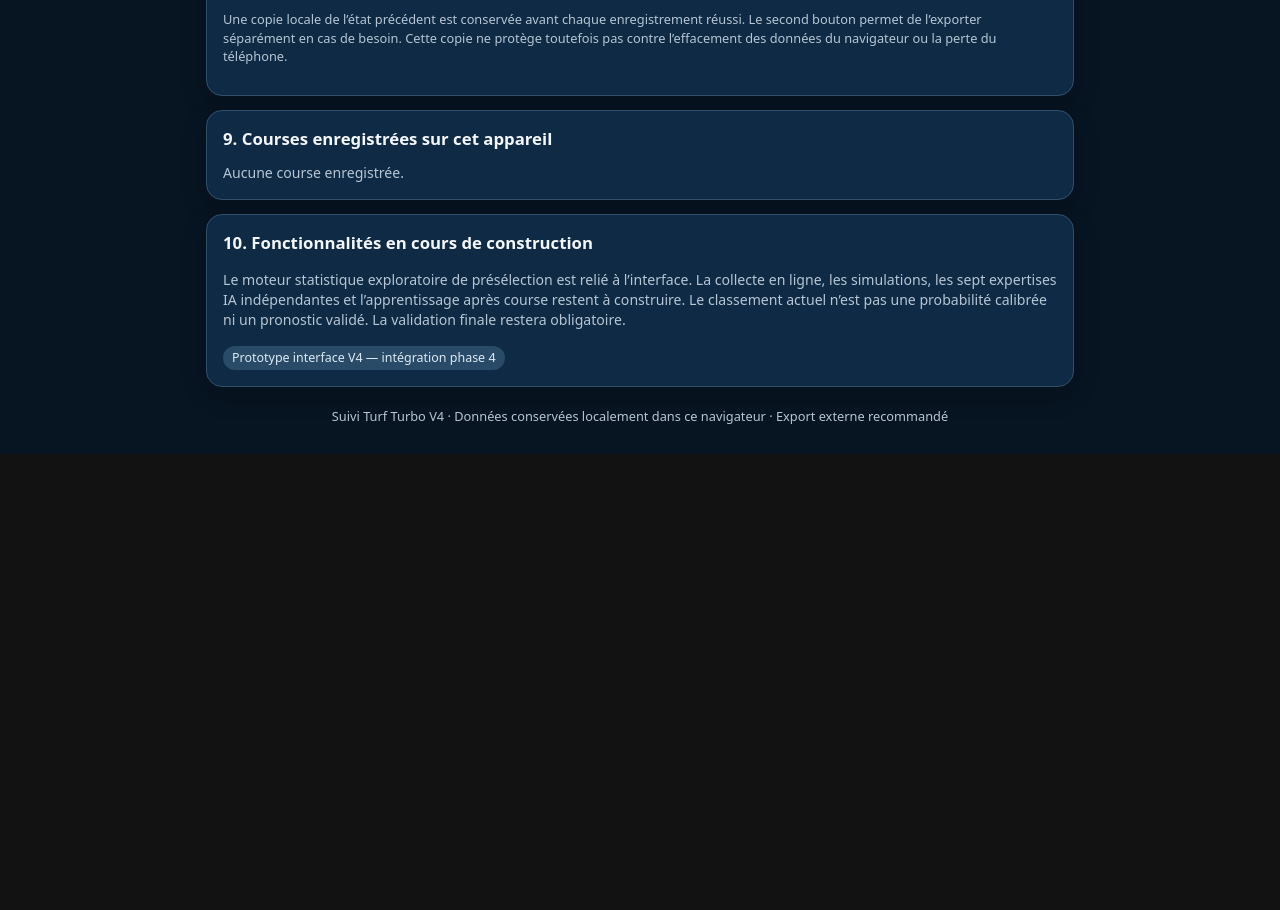
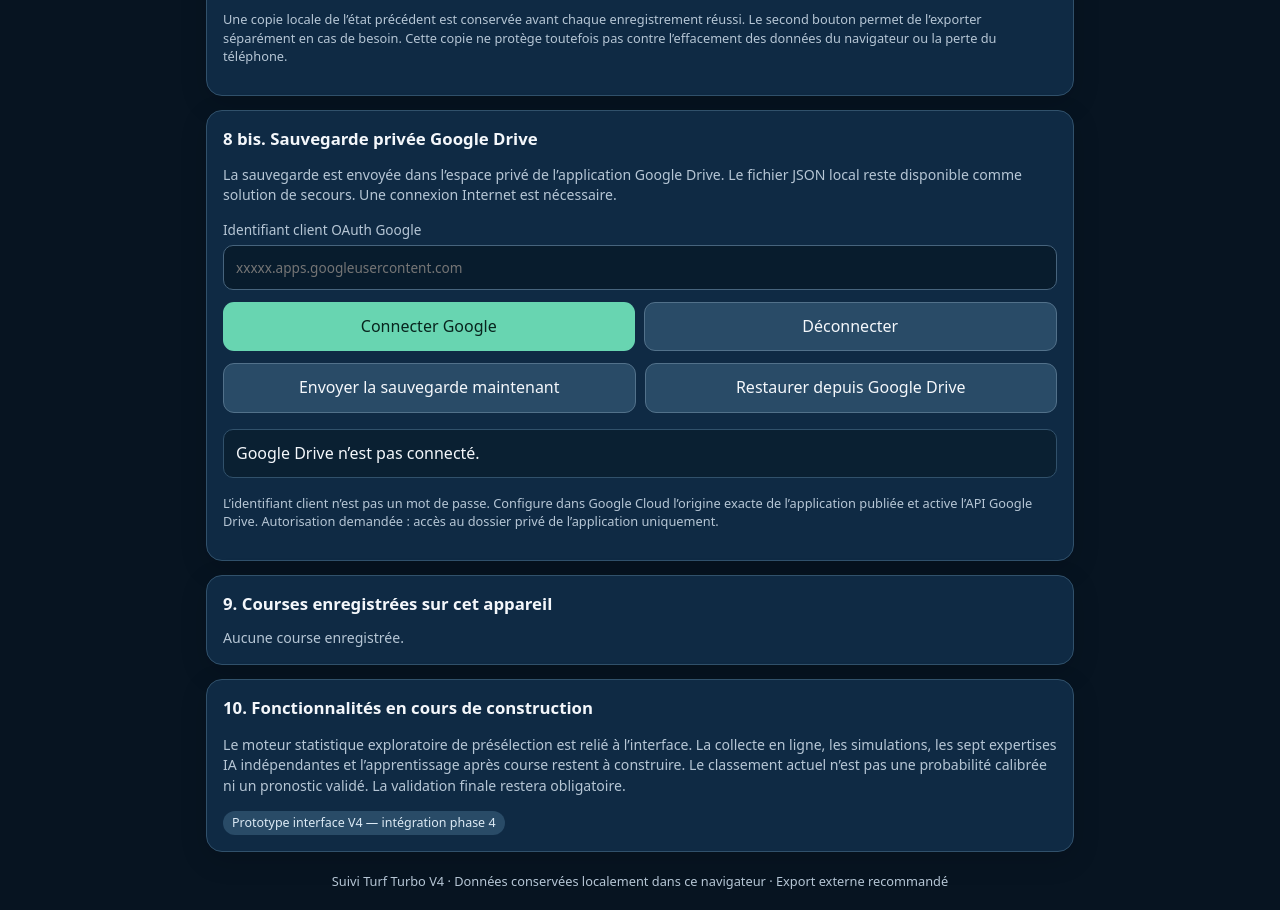
Before and after one commit to bralebrave-arch/suivi-turf-turbo-pages, a plain HTML site: page index.html in a window 1280 px wide. Shown: the part 3685-4595 px from the top of the page. Before the commit the page ends 4139 px from the top, so only its background shows below. Drawn offline with Linux system fonts and the light colour scheme.

Commit message:
feat: load Google Drive backup interface

```diff
--- a/index.html
+++ b/index.html
@@ -25,5 +25,5 @@
 <section class="card"><h2>9. Courses enregistrées sur cet appareil</h2><div id="savedList" class="hint">Aucune course enregistrée.</div></section>
 <section class="card"><h2>10. Fonctionnalités en cours de construction</h2><p class="hint">Le moteur statistique exploratoire de présélection est relié à l’interface. La collecte en ligne, les simulations, les sept expertises IA indépendantes et l’apprentissage après course restent à construire. Le classement actuel n’est pas une probabilité calibrée ni un pronostic validé. La validation finale restera obligatoire.</p><span class="pill">Prototype interface V4 — intégration phase 4</span></section>
 </main><footer>Suivi Turf Turbo V4 · Données conservées localement dans ce navigateur · Export externe recommandé</footer>
-<script src="./Suivi_Turf_Turbo_V4_Noyau_Donnees.js"></script><script src="./Suivi_Turf_Turbo_V4_Extraction_PDF.js"></script><script src="./Suivi_Turf_Turbo_V4_Lecteur_PDF.js"></script><script src="./Suivi_Turf_Turbo_V4_Importateur_Texte.js"></script><script src="./Suivi_Turf_Turbo_V4_Importateur.js"></script><script src="./Suivi_Turf_Turbo_V4_Moteur_Statistique.js"></script><script src="./Suivi_Turf_Turbo_V4_Moteur_Aptitude.js"></script><script src="./Suivi_Turf_Turbo_V4_Moteur_7_Experts.js"></script><script src="./Suivi_Turf_Turbo_V4_Sauvegarde.js"></script><script src="./Suivi_Turf_Turbo_V4_GoogleDrive.js"></script><script src="app.js"></script>
+<script src="./Suivi_Turf_Turbo_V4_Noyau_Donnees.js"></script><script src="./Suivi_Turf_Turbo_V4_Extraction_PDF.js"></script><script src="./Suivi_Turf_Turbo_V4_Lecteur_PDF.js"></script><script src="./Suivi_Turf_Turbo_V4_Importateur_Texte.js"></script><script src="./Suivi_Turf_Turbo_V4_Importateur.js"></script><script src="./Suivi_Turf_Turbo_V4_Moteur_Statistique.js"></script><script src="./Suivi_Turf_Turbo_V4_Moteur_Aptitude.js"></script><script src="./Suivi_Turf_Turbo_V4_Moteur_7_Experts.js"></script><script src="./Suivi_Turf_Turbo_V4_Sauvegarde.js"></script><script src="./Suivi_Turf_Turbo_V4_GoogleDrive.js"></script><script src="app.js"></script><script src="./Suivi_Turf_Turbo_V4_GoogleDrive_UI.js"></script>
 </body></html>
```
